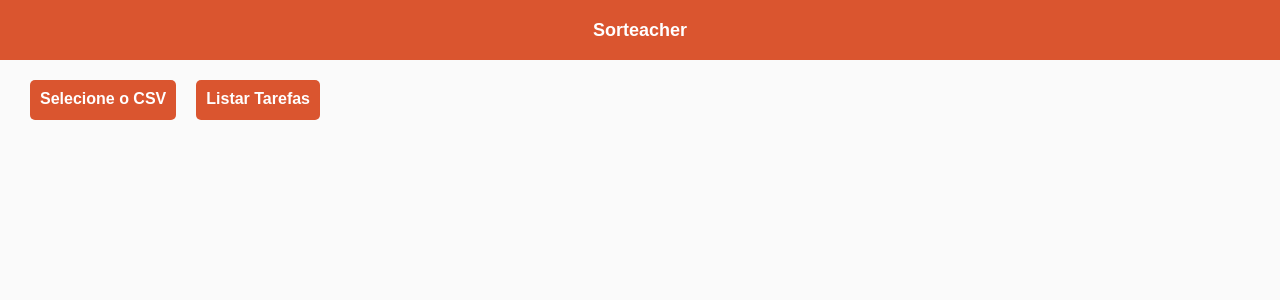
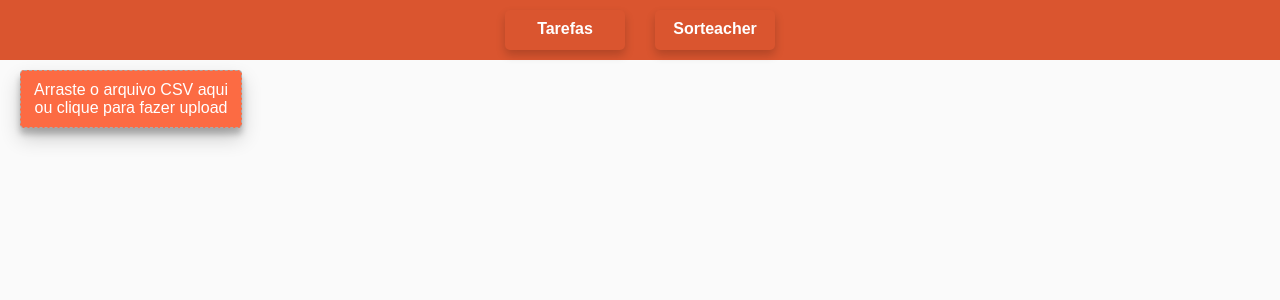
Before and after one commit to LucasCarrias/sorteacher-client, a React (Create React App) app: page / in a window 1280 px wide. Shown: the top 300 px of the page. Built offline with nearby package versions, Linux system fonts and the light colour scheme.

Commit message:
reorganização de páginas: main, listTasks; Adição de dropzone para upload de arquivo CSV e conversão do arquivo para JSON. Algumas mudanças em estilização

```diff
--- a/package.json
+++ b/package.json
@@ -4,9 +4,11 @@
   "private": true,
   "dependencies": {
     "axios": "^0.19.0",
+    "csv": "^5.3.0",
     "react": "^16.11.0",
     "react-dom": "^16.11.0",
     "react-dropzone": "^10.2.0",
+    "react-dropzone-csv-to-json": "^0.1.3",
     "react-router-dom": "^5.1.2",
     "react-scripts": "3.2.0"
   },
--- a/src/components/Header/index.js
+++ b/src/components/Header/index.js
@@ -1,11 +1,12 @@
 import React from 'react';
 import { Link } from 'react-router-dom';
-import './headerStyles.css';
+import './styles.css';
 
 const Header = () => {
   return(
-    <div>
-      <header id="main-header">Sorteacher</header>
+    <div className="main-header">
+      <a href="/tasks">Tarefas</a>
+      <a href="/">Sorteacher</a>
     </div>
   );
 };
--- a/src/components/Header/headerStyles.css
+++ b/src/components/Header/styles.css
@@ -1,4 +1,4 @@
-header#main-header {
+.main-header {
   width: 100%;
   height: 60px;
   background: #da552f;
@@ -9,3 +9,10 @@ header#main-header {
   justify-content: center;
   align-items: center;
 }
+
+.main-header a{
+  max-width: 100px;
+  max-height: 20px;
+  box-shadow: 0 5px 10px rgba(0,0,0,0.19);
+  vertical-align: middle;
+}
--- a/src/pages/listTasks/index.js
+++ b/src/pages/listTasks/index.js
@@ -50,9 +50,9 @@ export default class ListTasks extends Component {
     const { tasks, page, taskInfo } = this.state;
 
     return(
-      <div className="product-list">
+      <div className="task-list">
         {tasks.map(task => (
-          <article key={task._id}>
+          <div className="task" key={task._id}>
             <strong>{task.title}</strong>
             <p className="description">{task.description}</p>
             <p>Data de entrega: {task.deliveryDate}</p>
@@ -63,8 +63,10 @@ export default class ListTasks extends Component {
                 <li>{studient}</li>
               ))}
             </ol>
-            <button className="editButton" onClick={this.editTask}>Editar</button>
-          </article>
+            <div className="task-actions">
+              <a href={`/tasks/${task._id}`}>Editar</a>
+            </div>
+          </div>
         ))}
         <div className="actions">
           <button disabled={page===1} onClick={this.prevPage}>Anterior</button>
--- a/src/pages/listTasks/styles.css
+++ b/src/pages/listTasks/styles.css
@@ -1,10 +1,10 @@
-.product-list {
+.task-list {
   max-width: 700px;
   margin: 20px auto 0;
   padding: 0 20px;
 }
 
-.product-list article {
+.task-list .task {
   background: #FFF;
   border: 1px solid #DDD;
   border-radius: 5px;
@@ -12,20 +12,23 @@
   margin-bottom: 20px;
 }
 
-.product-list article p {
+.task-list .task p {
   font-size: 16px;
   color: #888;
   margin-top: 5px;
   line-height: 24px;
 }
 
-.product-list article strong {
+.task-list .task strong {
   display: flex;
   justify-content: center;
-
 }
 
-.product-list article li {
+.task-list .task ol{
+  margin: 20px;
+}
+
+.task-list .task li {
   margin: 10px 0 0 10px;
   background: none;
   color: #222;
@@ -36,39 +39,29 @@
   align-content: left;
 }
 
-.product-list .description {
+.task-list .task .task-actions {
+  display: 100%;
+  justify-content: space-between;
+}
+
+.task-list .description {
   display: flex;
   border: 1px solid red;
   justify-content: center;
   align-content: center;
-  border-radius: 10px;
+  border-radius: 5px;
   color: #999;
   font-size: 14px;
-  padding: 10px;
+  padding: 5px;
 }
 
-.product-list .editButton {
-  display: flex;
-  justify-content: right;
-  align-content: right;
-  padding: 10px;
-  margin-top: 10px;
-  border-radius: 5px;
-  border: 0;
-  background: #da552f;
-  color: #FFF;
-  font-size: 16px;
-  font-weight: bold;
-  cursor: pointer;
-}
-
-.product-list .actions {
+.task-list .actions {
   display: flex;
   justify-content: space-between;
   margin-bottom: 20px;
 }
 
-.product-list .actions button {
+.task-list .actions button {
   padding: 10px;
   border-radius: 5px;
   border: 0;
@@ -79,15 +72,15 @@
   cursor: pointer;
 }
 
-.product-list .actions button[disabled]{
+.task-list .actions button[disabled]{
   opacity: 0.5;
   cursor: default;
 }
 
-.product-list .actions button:hover {
+.task-list .actions button:hover {
   opacity: 0.7;
 }
 
-.product-list .actions button[disabled]:hover{
+.task-list .actions button[disabled]:hover{
   opacity: 0.5;
 }
--- a/src/pages/main/index.js
+++ b/src/pages/main/index.js
@@ -1,25 +1,47 @@
 import React, { Component } from 'react';
-import { Link } from 'react-router-dom';
+import Dropzone from 'react-dropzone';
 import api from '../../services/api';
 import './styles.css';
+import csv from 'csv';
 
 export default class Main extends Component {
-  state = {};
+  renderDragMessage = (isDragActive, isDragReject) => {
+    if (!isDragActive){
+      return <p>Arraste o arquivo CSV aqui ou clique para fazer upload</p>
+    }
+    else {
+      return <p>Solte o arquivo aqui!</p>
+    }
+  }
+  onDrop = (e) =>{
+    const reader = new FileReader();
+    reader.onload = () => {
+      csv.parse(reader.result, (err, data) => {
+        data.map(aluno => console.log(aluno[0]));
+      });
+    };
 
-  onChange(e){
-    let files = e.target.files;
-    console.log(files);
+    reader.readAsBinaryString(e[0]);
   }
 
   render(){
     return(
       <div className="main-page">
         <div className="actions">
-          <label for="select-file">Selecione o CSV</label>
-          <div onSubmit={this.getCSV}>
-            <input id="select-file" type="file" accept=".csv" onChange={(e)=> this.onChange(e)} />
-          </div>
-          <a href="/tasks">Listar Tarefas</a>
+          <Dropzone
+          accept=".csv, application/vnd.openxmlformats-officedocument.spreadsheetml.sheet, application/vnd.ms-excel"
+          onDrop={this.onDrop}>
+            {({ getRootProps, getInputProps, isDragActive, isDragReject }) => (
+              <div className="drop-container"
+                {...getRootProps()}
+                isDragActive={isDragActive}
+                isDragReject={isDragReject}
+              >
+                <input {...getInputProps()} />
+                {this.renderDragMessage(isDragActive)}
+              </div>
+            )}
+          </Dropzone>
         </div>
       </div>
     );
--- a/src/pages/main/styles.css
+++ b/src/pages/main/styles.css
@@ -3,41 +3,25 @@
   margin: 10px 20px 10px 20px;
 }
 
-.main-page .actions a {
-  margin: 10px 10px 10px 10px;
+.main-page .actions .drop-container {
+  background: #fc6b43;
+  color: #FFF;
+  border: 1px dashed #AAA;
+  border-radius: 4px;
+  cursor: pointer;
+  transition: background 0.2s ease;
+  box-shadow: 0 10px 20px rgba(0,0,0,0.19), 0 6px 6px rgba(0,0,0,0.23);
+  text-align: center;
   padding: 10px;
-  border-radius: 5px;
-  background: #da552f;
-  color: #FFF;
-  font-size: 16px;
-  font-weight: bold;
-  cursor: pointer;
-  height: 20px;
-  text-decoration: none;
+  justify-content: center;
+  width: 100%;
+  max-width: 200px;
+  height: 100%;
+  max-height: 200px;
 }
 
-.main-page .actions a:hover {
-  background: #DDD;
-  color: #da552f;
+.main-page .actions .drop-container:hover{
+  background: #FFF;
+  color: #fc6b43;
+  box-shadow: 0 5px 10px rgba(0,0,0,0.19), 0 3px 3px rgba(0,0,0,0.23);
 }
-
-.main-page .actions input[type='file'] {
-  display: none;
-}
-
-.main-page .actions label {
-  margin: 10px 10px 10px 10px;
-  padding: 10px;
-  border-radius: 5px;
-  background: #da552f;
-  color: #FFF;
-  font-size: 16px;
-  font-weight: bold;
-  cursor: pointer;
-  height: 20px;
-}
-
-.main-page .actions label:hover {
-  background: #DDD;
-  color: #da552f;
-}
--- a/src/styles.css
+++ b/src/styles.css
@@ -22,3 +22,28 @@ button {
   font-weight: bold;
   cursor: pointer;
 }
+
+a {
+  margin: 15px 15px 15px 15px;
+  padding: 10px;
+  border-radius: 5px;
+  background: #da552f;
+  color: #FFF;
+  font-size: 16px;
+  font-weight: bold;
+  height: 20px;
+  text-decoration: none;
+  text-align: center;
+  width: 100%;
+  max-width: 80px;
+  height: 100%;
+  max-height: 100px;
+  transition: background 0.2s ease;
+  box-shadow: 0 5px 10px rgba(0,0,0,0.19), 0 3px 3px rgba(0,0,0,0.23);
+  vertical-align: 20px;
+}
+
+a:hover {
+  background: #DDD;
+  color: #da552f;
+}
```
Also changed, not shown: 1 other file (tests, documents, lock files or other folders).
